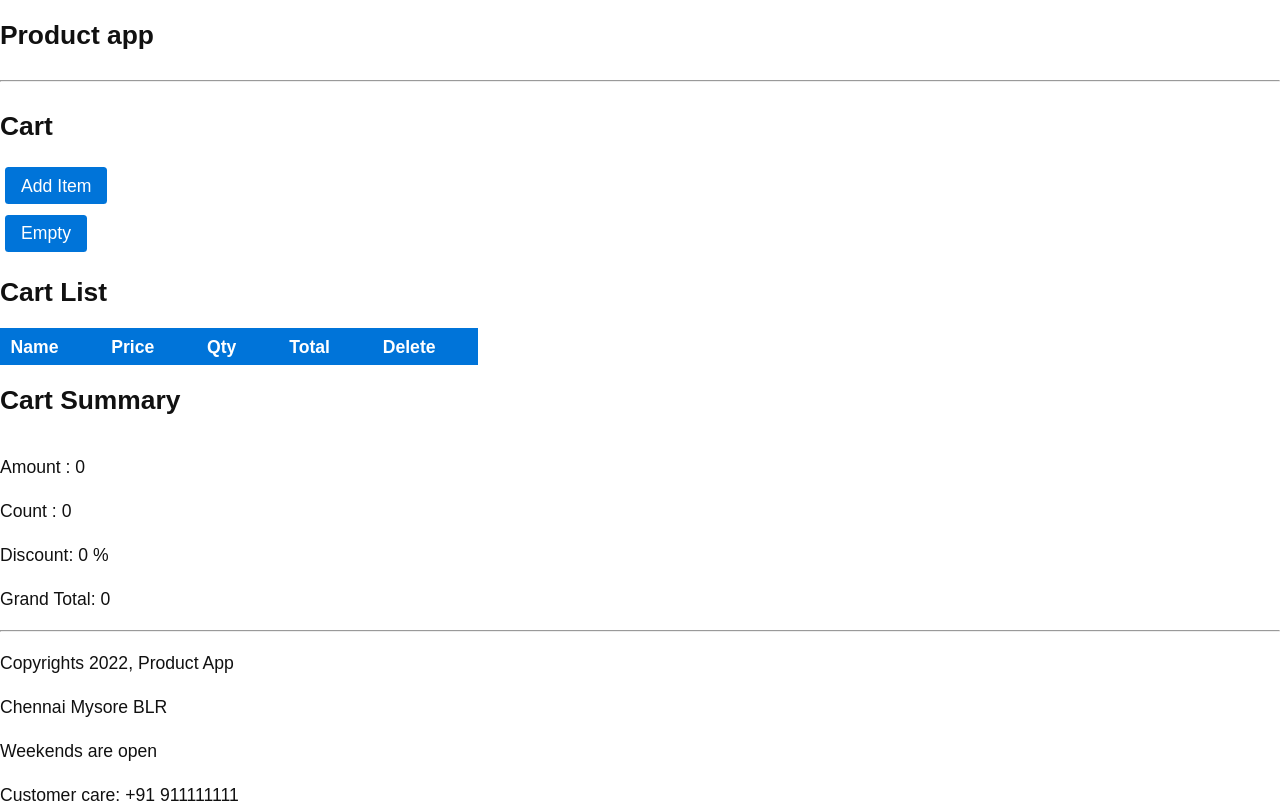
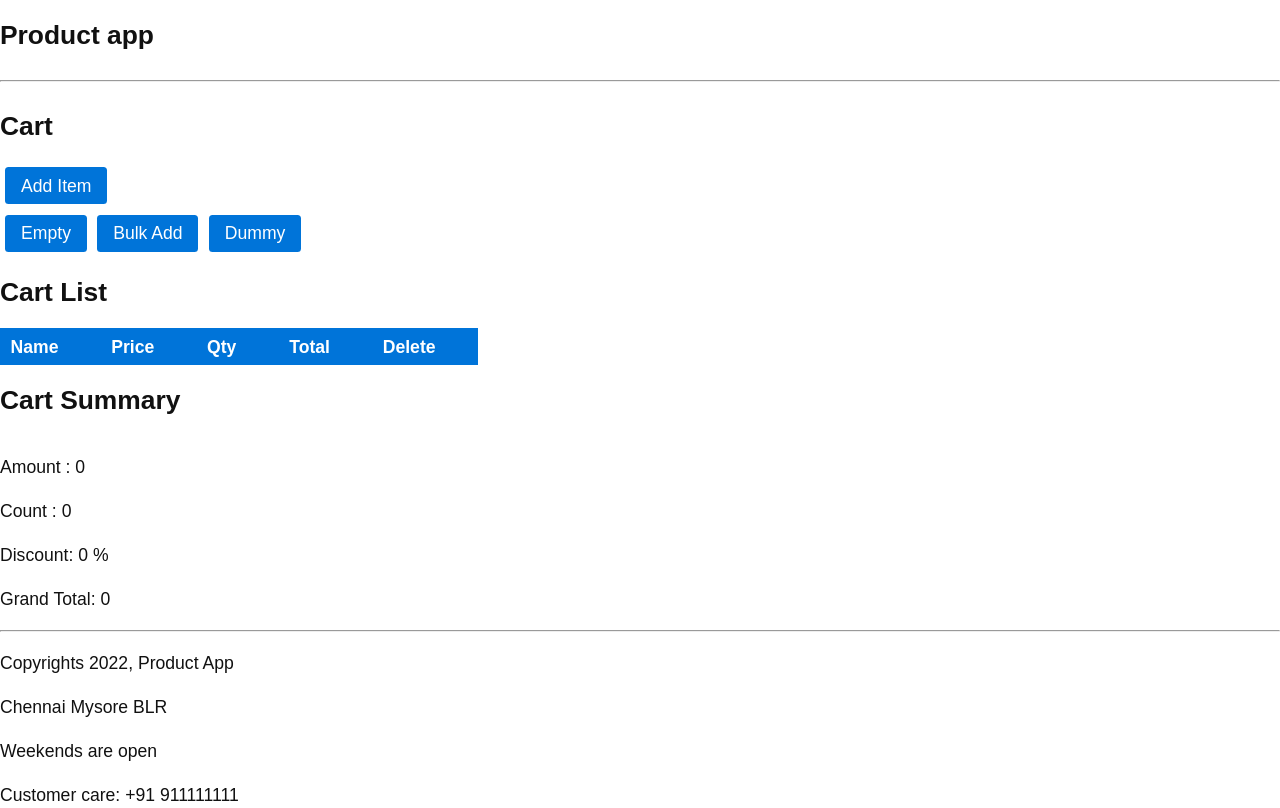
Before and after one commit to nodesense/siemens-react-may-2022, a React (Create React App) app: page / in a window 1280 px wide. Built offline with nearby package versions, Linux system fonts and the light colour scheme.

Commit message:
cart components

```diff
--- a/src/app/cart/components/Cart.js
+++ b/src/app/cart/components/Cart.js
@@ -51,9 +51,12 @@ class Cart extends React.Component {
         const items = [...this.state.items, item] // ... spread
         console.log("Before ", this.state)
 
+        const {amount, totalItems} = recalculate(items)
+
         // other properties are retained as is
         this.setState({
-            items // items: items
+            items, // items: items
+            amount, totalItems
         })
 
         console.log("After ", this.state)
@@ -64,8 +67,11 @@ class Cart extends React.Component {
         console.log("Event ", e)
 
         const items = []
+        const {amount, totalItems} = recalculate(items)
+
         this.setState ({
-            items
+            items,
+            amount, totalItems
         })
     }
 
@@ -84,8 +90,11 @@ class Cart extends React.Component {
         console.log("removeItem called", id)
         // return all items as new array ref, exclude the one
         const items = this.state.items.filter (item => item.id !== id)
+        const {amount, totalItems} = recalculate(items)
+
         this.setState ({
-            items
+            items,
+            amount, totalItems
         })
     }
 
@@ -94,7 +103,31 @@ class Cart extends React.Component {
         console.log("updateItem called ", id, qty)
         // two level of immutablity, list itself immutable, object item inside list tobe immutable
         const items = this.state.items.map (item => item.id === id ? {...item, qty} : item)
+        const {amount, totalItems} = recalculate(items)
+
+        this.setState({items, amount, totalItems})
+    }
+
+    bulkAdd = () => {
+        const newItems = []
+        for (let i = 0; i < 1000; i++) {
+            const id = Math.ceil (Math.random() * 1000000)
+            const item = {
+                id, // id: id,
+                name: `Product ${id}`,
+                price: Math.ceil(Math.random() * 100),
+                qty: Math.ceil(Math.random() * 10),
+            }
+            newItems.push(item)
+        }
+
+        const items = [...this.state.items, ...newItems]
         this.setState({items})
+    }
+
+    dummy = () => {
+        // trigger render function
+        this.setState ({flag: true})
     }
 
     render() {
@@ -107,6 +140,8 @@ class Cart extends React.Component {
                     <button onClick={this.addItem}>Add Item</button>
                 </div>
                 <button onClick={this.empty}>Empty</button>
+                <button onClick={this.bulkAdd}>Bulk Add</button>
+                <button onClick={this.dummy}>Dummy</button>
 
                 <CartList items={this.state.items}
                           updateItem = {this.updateItem}
--- a/src/app/cart/components/CartItem.js
+++ b/src/app/cart/components/CartItem.js
@@ -1,8 +1,8 @@
 // CartItem.js
-import React, {Component} from "react";
+import React, {PureComponent} from "react";
 import PropTypes from "prop-types";
 
-class CartItem extends Component {
+class CartItem extends PureComponent {
     constructor(props) {
         super(props);
     }
--- a/src/app/cart/components/CartSummary.js
+++ b/src/app/cart/components/CartSummary.js
@@ -40,6 +40,20 @@ function recalculate(props) {
 
 
 
+    // called whenever parent render called on update cycle
+    // called whenver this.setState called on update cycle
+    // NOT CALLED when we do this.forceUpdate which trigger render not calling shouldComponentUpdate
+    shouldComponentUpdate(nextProps, nextState) {
+        console.log("CartSummary shouldComponentUpdate")
+        console.log("current props ", this.props)
+        console.log("current state ", this.state)
+        console.log("nextProps ", nextProps)
+        console.log("nextState  ", nextState)
+
+        return this.props.amount != nextProps.amount ||
+               this.props.count != nextProps.count
+
+    }
 
 
     render() {
```
Also changed, not shown: src/app/cart/components/CartList.js (+11 -4 lines).
